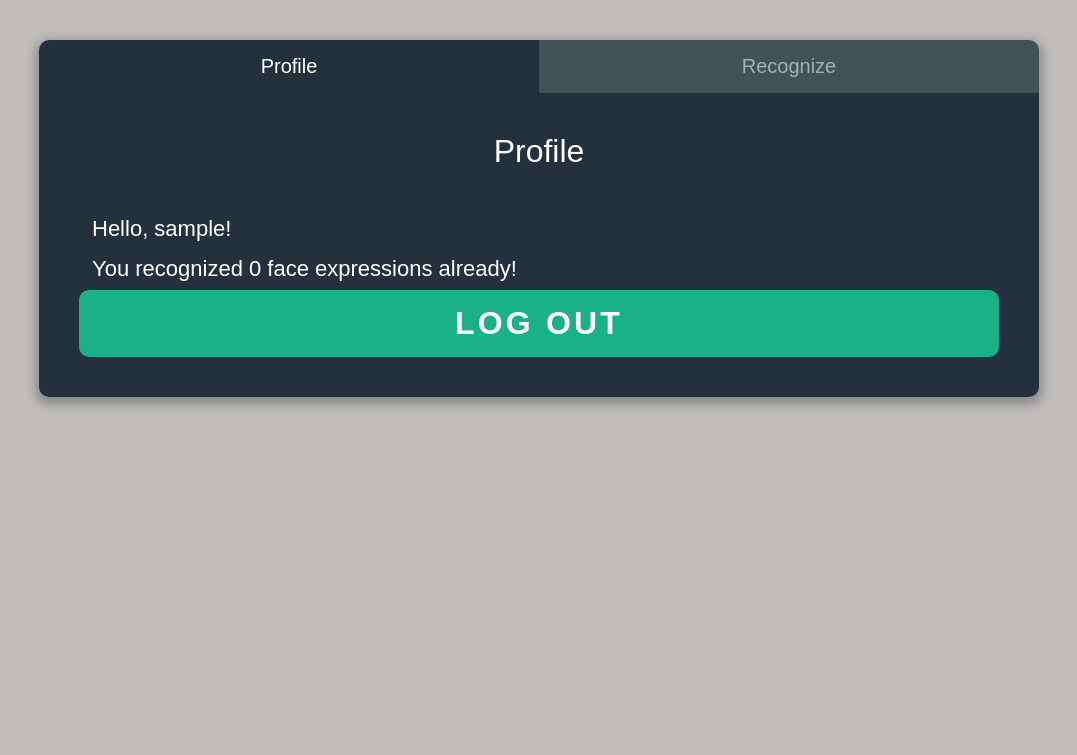
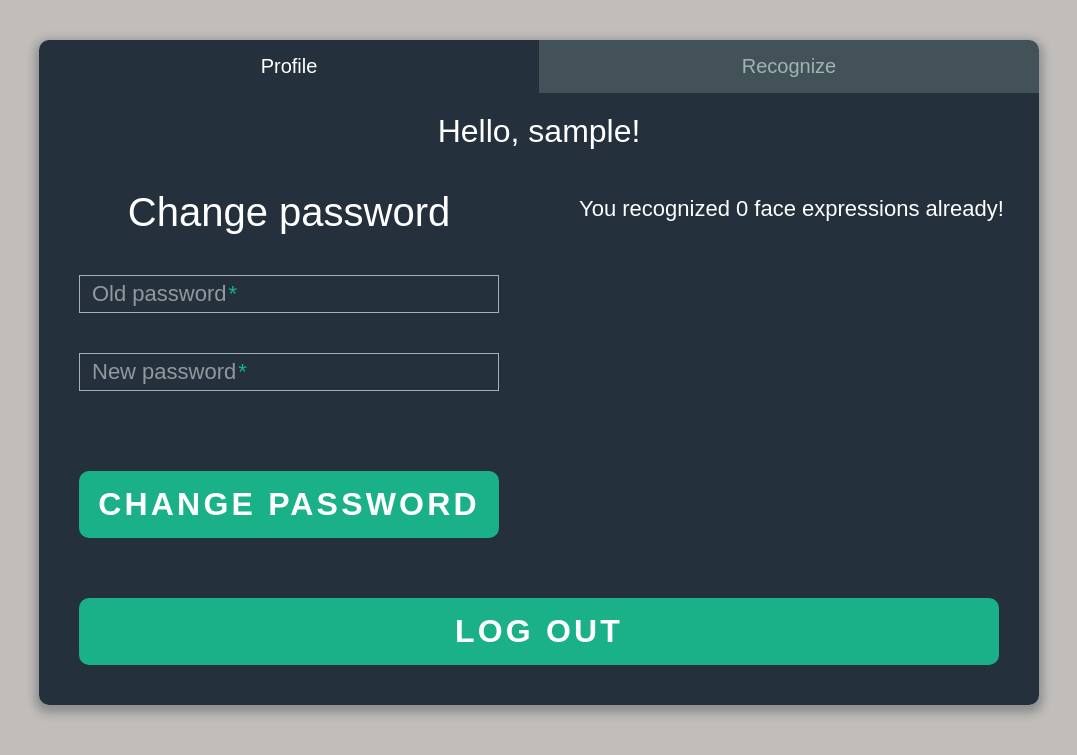
Before and after one commit to Nitroxt5/FERApp, a Django app: page /main/ in a window 1280 px wide. Shown: the top 755 px of the page, without its empty margins (101-1178 px from the left). Run offline with Django 4.2, Linux system fonts and the light colour scheme; the visitor is signed in with stand-in values (Sample User, id 1); some libraries are stand-ins or nearby versions.

Commit message:
Profile update
Profile page created. Added possibility to change password. User can see his recognition counter on a profile page.

```diff
--- a/FERApp/authentication/templates/base_auth.html
+++ b/FERApp/authentication/templates/base_auth.html
@@ -40,7 +40,7 @@
                 </div>
 
                 <div class="field-wrap">
-                    <button class="button button-block" id="log_button">Continue</button>
+                    <button type="submit" class="button button-block" id="log_button">Continue</button>
                 </div>
 
             </form>
--- a/FERApp/authentication/urls.py
+++ b/FERApp/authentication/urls.py
@@ -1,5 +1,5 @@
 from django.urls import path
-from .views import index, log_in, log_out, register
+from .views import change_pass, index, log_in, log_out, register
 
 
 urlpatterns = [
@@ -7,4 +7,5 @@ urlpatterns = [
     path('login/', log_in, name='login'),
     path('register/', register, name='register'),
     path('logout/', log_out, name='logout'),
+    path('change_pass/', change_pass, name='change_pass'),
 ]
--- /dev/null
+++ b/FERApp/main/forms.py
@@ -0,0 +1,13 @@
+from django import forms
+from django.core.validators import RegexValidator
+from django.utils.translation import gettext as _
+
+_no_space_validator = RegexValidator(r' ', _('Username and password must not contain spaces!'),
+                                     inverse_match=True, code='invalid_text')
+
+
+class PassForm(forms.Form):
+    old_password = forms.CharField(min_length=5, max_length=15, widget=forms.PasswordInput,
+                                   validators=[_no_space_validator], error_messages={'required': _('Password field is required')})
+    new_password = forms.CharField(min_length=8, max_length=20, widget=forms.PasswordInput,
+                                   validators=[_no_space_validator], error_messages={'required': _('Password field is required')})
--- a/FERApp/main/static/main/css/styles.css
+++ b/FERApp/main/static/main/css/styles.css
@@ -31,7 +31,7 @@ a {
 .tab-group {
   list-style: none;
   padding: 0;
-  margin: 0 0 40px 0;
+  margin: 0 0 20px 0;
 }
 .tab-group:after {
   content: "";
@@ -57,6 +57,14 @@ a {
   background: rgba(19, 35, 47, 0);
   color: #ffffff;
 }
+.tab-group li form{
+  display: block;
+  text-decoration: none;
+  font-size: 20px;
+  float: left;
+  width: 50%;
+  text-align: center;
+}
 
 .tab-content > div:last-child {
   display: none;
@@ -74,7 +82,7 @@ label {
   -webkit-transform: translateY(6px);
           transform: translateY(6px);
   left: 13px;
-  color: rgba(255, 255, 255, 1);
+  color: rgba(255, 255, 255, 0.5);
   -webkit-transition: all 0.25s ease;
   transition: all 0.25s ease;
   -webkit-backface-visibility: hidden;
@@ -99,6 +107,16 @@ label.active .req {
 
 label.highlight {
   color: #ffffff;
+}
+
+label.err_msg {
+  color: #ffffff;
+  left: 0;
+}
+
+#info {
+  color: #ffffff;
+  left: 0;
 }
 
 input, textarea {
--- a/FERApp/main/static/main/js/index.js
+++ b/FERApp/main/static/main/js/index.js
@@ -31,6 +31,10 @@ $('.tab a').on('click', function (e) {
 
   target = $(this).attr('href');
 
+  if (target === '#recognize') {
+    $('#change_err').html('');
+  }
+
   $('.tab-content > div').not(target).hide();
 
   $(target).fadeIn(600);
--- a/FERApp/main/templates/main.html
+++ b/FERApp/main/templates/main.html
@@ -15,19 +15,48 @@
 
     <div class="tab-content">
         <div id="profile">
-          <h1>Profile</h1>
+            <h1>Hello, {{ user.username }}!</h1>
 
+            <ul class="tab-group">
+            <li class="profile_info"><form action="{% url 'change_pass' %}" method="post">
+                {% csrf_token %}
+
+                <h1>Change password</h1>
                 <div class="field-wrap">
                     <label>
-              Hello, {{ user.username }}!
+                        Old password<span class="req">*</span>
                     </label>
+                    {{ form.old_password }}
                 </div>
 
                 <div class="field-wrap">
                     <label>
+                        New password<span class="req">*</span>
+                    </label>
+                    {{ form.new_password }}
+                </div>
+
+                <div class="field-wrap">
+                    {% if messages %}
+                        {% for message in messages %}
+                            <label class="err_msg" id="change_err">{{ message }}</label>
+                        {% endfor %}
+                    {% endif %}
+                </div>
+
+                <div class="field-wrap">
+                    <button type="submit" class="button button-block" id="change_button">Change password</button>
+                </div>
+
+            </form></li>
+
+            <li class="profile_info"><form>
+            <div class="field-wrap">
+                <label id="info">
                   You recognized {{ user.profile.uploads_count }} face expressions already!
                 </label>
-          </div>
+            </div></form></li>
+            </ul>
 
             <form action="{% url 'logout' %}" method="post">
               {% csrf_token %}
--- a/FERApp/main/views.py
+++ b/FERApp/main/views.py
@@ -1,7 +1,9 @@
 from django.shortcuts import render, redirect
+
+from .forms import PassForm
 
 
 def index(request):
     if not request.user.is_authenticated:
         return redirect('auth', permanent=True)
-    return render(request, 'main.html')
+    return render(request, 'main.html', context={'form': PassForm()})
```
Also changed, not shown: FERApp/authentication/forms.py (+7 -0 lines), FERApp/authentication/views.py (+18 -1 lines). Lines whose indentation alone changed are shown as unchanged.
